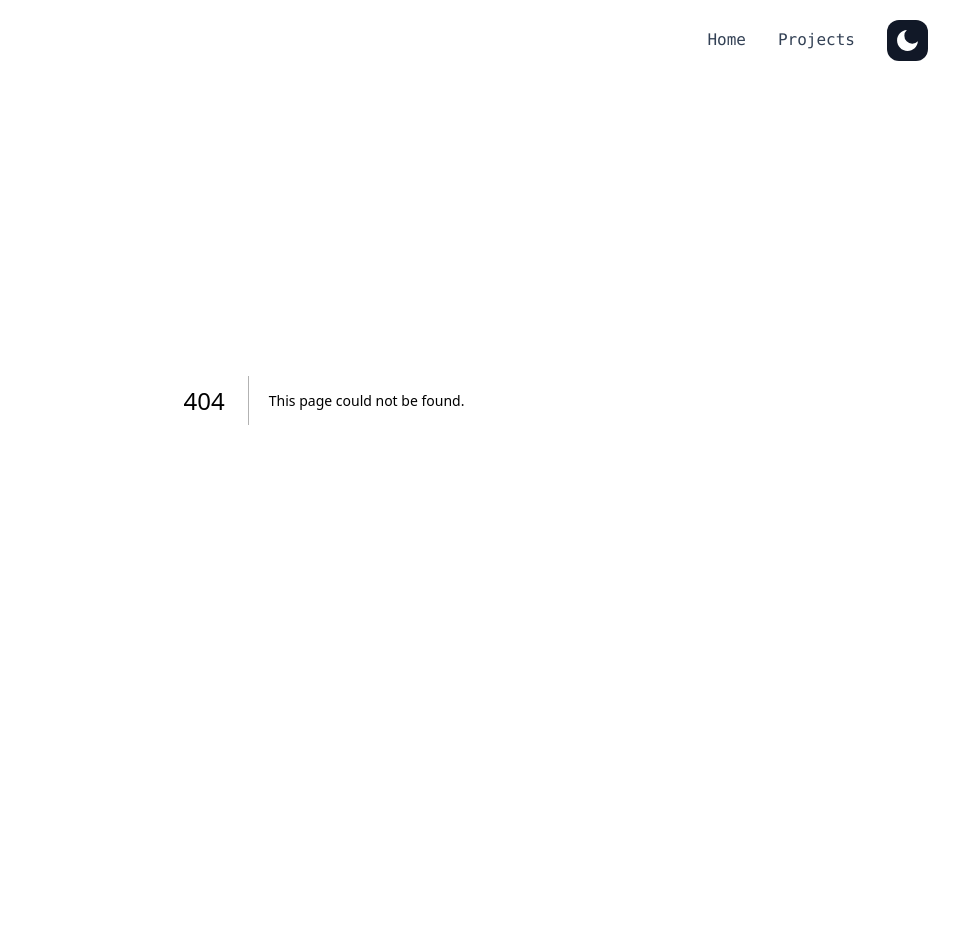
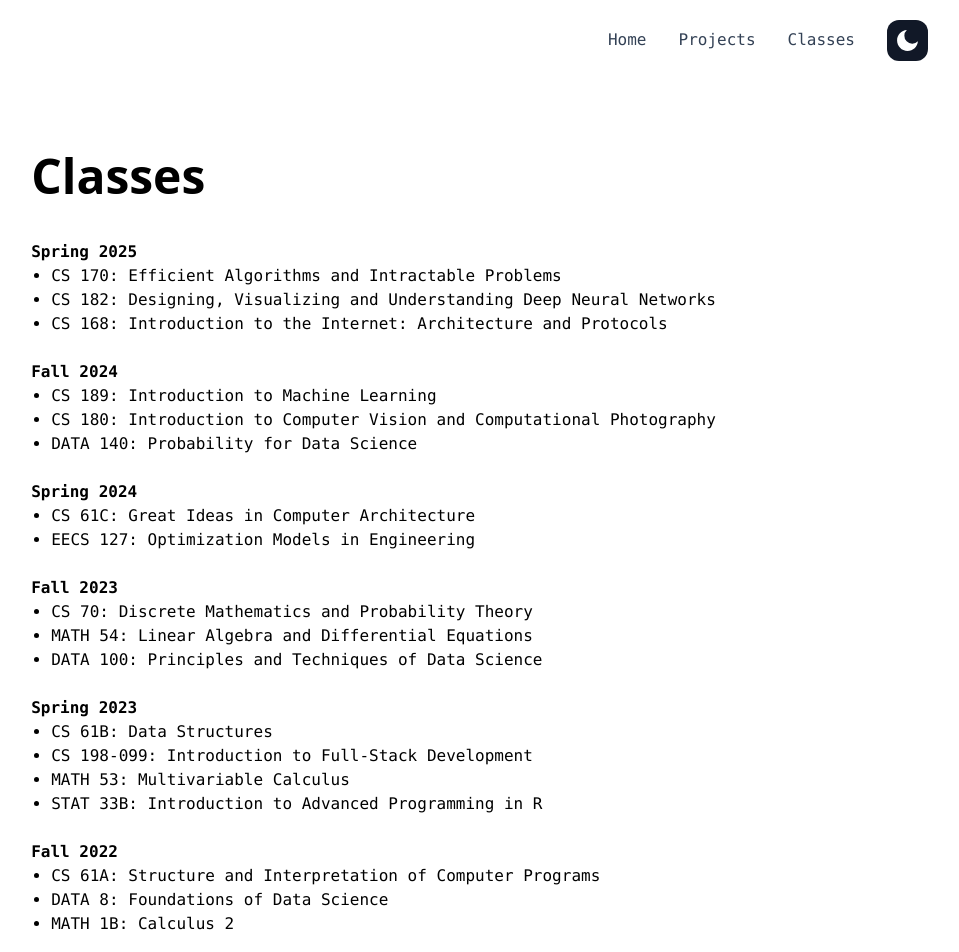
Before and after one commit to ethan-tam33/ethans-website, a Next.js app in the folder ethans-portfolio/: page /classes in a window 1280 px wide. Before the commit this address had no page. Shown: the top 952 px of the page, without its empty margins (316-1275 px from the left). Before the commit the page ends 800 px from the top, so only its background shows below. Built offline with nearby package versions, Linux system fonts and the light colour scheme.

Commit message:
added classes

```diff
--- /dev/null
+++ b/ethans-portfolio/app/classes/page.tsx
@@ -0,0 +1,67 @@
+export default function Classes() {
+    return (
+        <section id="home" className="animate-fadeIn animation-delay-2 selection:bg-blue-100 dark:selection:bg-blue-500 pt-12">
+            <div className="flex flex-col text-center items-center justify-center my-6 py-10 sm:py-20 md:py-20 md:flex-row md:space-x-4 md:text-left">
+                <div className="md:mt-0 md:w-3/5 animate-fadeIn animation-delay-4">
+                    <h1 className="font-sans text-3xl font-bold mt-4 md:mt-0 md:text-5xl pb-4">
+                        Classes
+                    </h1>
+
+                    <div className="my-6 font-mono">
+                        <span className="font-bold">Spring 2025</span>
+                        <ul className="list-disc pl-5 whitespace-nowrap">
+                            <li>CS 170: Efficient Algorithms and Intractable Problems</li>
+                            <li>CS 182: Designing, Visualizing and Understanding Deep Neural Networks</li>
+                            <li>CS 168: Introduction to the Internet: Architecture and Protocols</li>
+                        </ul>
+
+                        <br></br>
+
+                        <span className="font-bold">Fall 2024</span>
+                        <ul className="list-disc pl-5 whitespace-nowrap">
+                            <li>CS 189: Introduction to Machine Learning</li>
+                            <li>CS 180: Introduction to Computer Vision and Computational Photography</li>
+                            <li>DATA 140: Probability for Data Science</li>
+                        </ul>
+
+                        <br></br>
+
+                        <span className="font-bold">Spring 2024</span>
+                        <ul className="list-disc pl-5 whitespace-nowrap">
+                            <li>CS 61C: Great Ideas in Computer Architecture</li>
+                            <li>EECS 127: Optimization Models in Engineering</li>
+                        </ul>
+
+                        <br></br>
+
+                        <span className="font-bold">Fall 2023</span>
+                        <ul className="list-disc pl-5 whitespace-nowrap">
+                            <li>CS 70: Discrete Mathematics and Probability Theory</li>
+                            <li>MATH 54: Linear Algebra and Differential Equations</li>
+                            <li>DATA 100: Principles and Techniques of Data Science</li>
+                        </ul>
+
+                        <br></br>
+
+                        <span className="font-bold">Spring 2023</span>
+                        <ul className="list-disc pl-5 whitespace-nowrap">
+                            <li>CS 61B: Data Structures</li>
+                            <li>CS 198-099: Introduction to Full-Stack Development</li>
+                            <li>MATH 53: Multivariable Calculus</li>
+                            <li>STAT 33B: Introduction to Advanced Programming in R</li>
+                        </ul>
+
+                        <br></br>
+
+                        <span className="font-bold">Fall 2022</span>
+                        <ul className="list-disc pl-5 whitespace-nowrap">
+                            <li>CS 61A: Structure and Interpretation of Computer Programs</li>
+                            <li>DATA 8: Foundations of Data Science</li>
+                            <li>MATH 1B: Calculus 2</li>
+                        </ul>
+                    </div>
+                </div>
+            </div>
+        </section>
+    );
+}
--- a/ethans-portfolio/components/Navbar.tsx
+++ b/ethans-portfolio/components/Navbar.tsx
@@ -7,6 +7,7 @@ export default function Navbar() {
 
             <Tab href="/" text="Home"></Tab>
             <Tab href="/projects" text="Projects"></Tab>
+            <Tab href="/classes" text="Classes"></Tab>
             <ThemeToggle></ThemeToggle>
         </div>
     );
```
